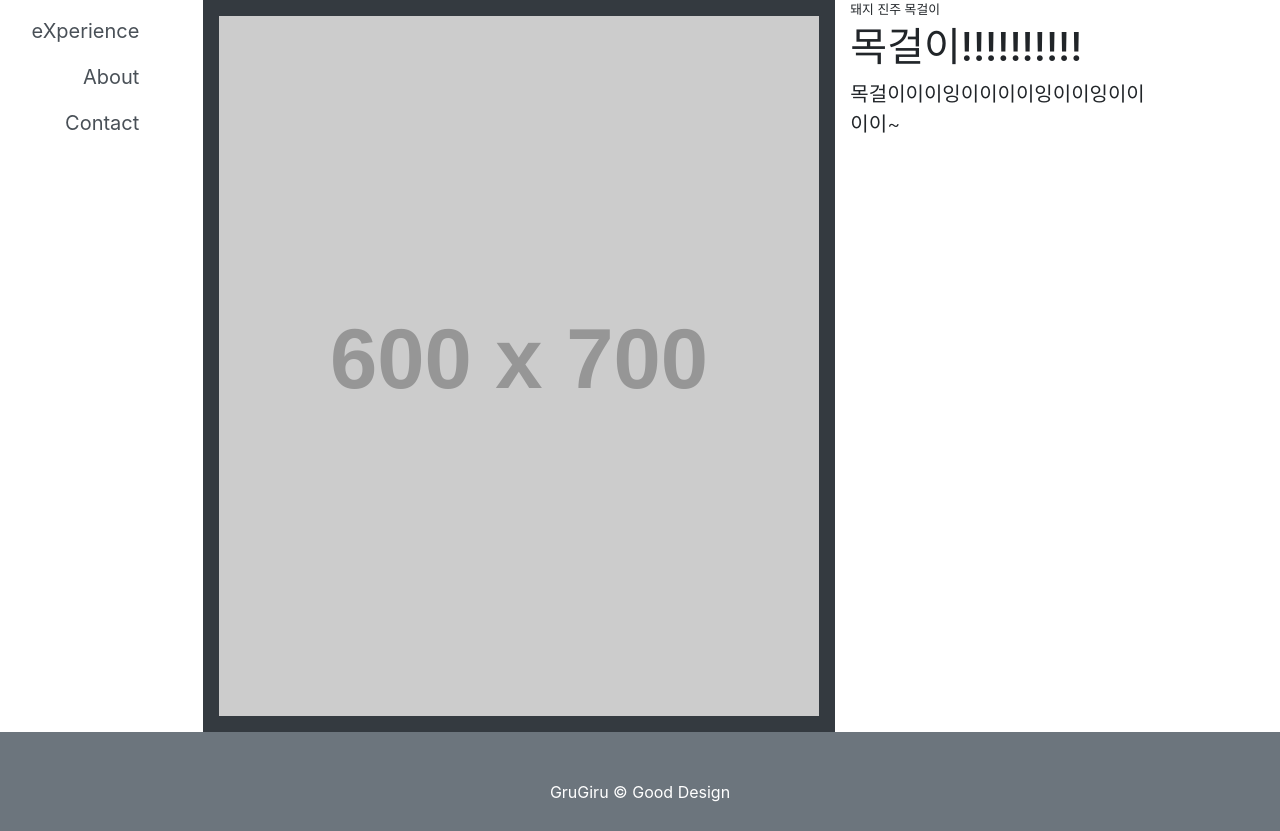
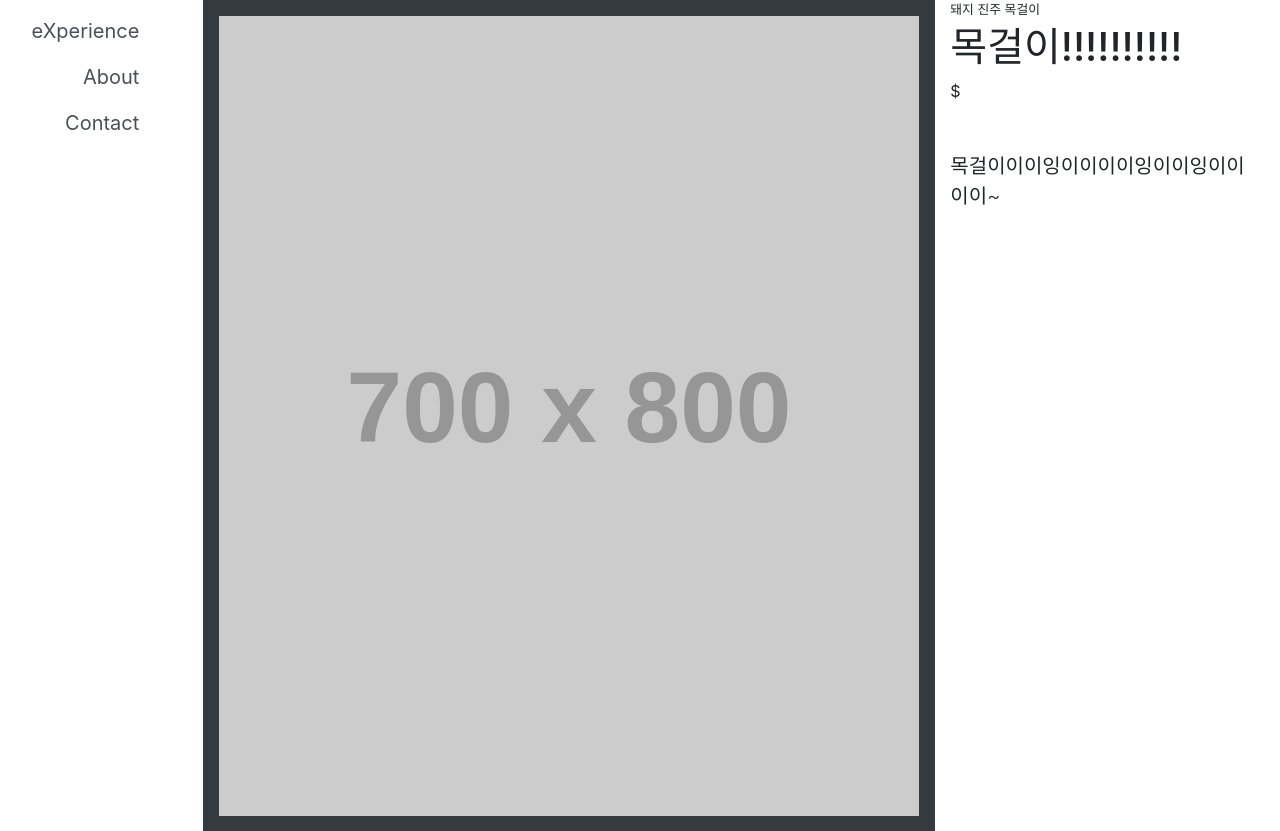
Before and after one commit to ByeonSeungHa/HomePage, a Django app: page /SinglePage2/ in a window 1280 px wide. Shown: the part 233-1064 px from the top of the page. Run offline with Django 4.2, Linux system fonts and the light colour scheme; grey boxes labelled with a size stand in for pictures from a placeholder-image service; some libraries are stand-ins or nearby versions.

Commit message:
2022-06-07

```diff
--- a/SinglePage/templates/SinglePage/SinglePage2.html
+++ b/SinglePage/templates/SinglePage/SinglePage2.html
@@ -112,14 +112,14 @@
                     </div>
                         </div>
                     <div class="col-md-0 bg-dark">
-                        <img class="card-body p-3 card-img-top mb-0 mb-md-0" src="https://dummyimage.com/600x700/dee2e6/6c757d.jpg" alt="..." /></div>
+                        <img class="card-body p-3 card-img-top mb-0 mb-md-0" src="https://dummyimage.com/700x800/dee2e6/6c757d.jpg" alt="..." /></div>
                     <div class="col-md-3">
                         <div class="small mb-1">돼지 진주 목걸이</div>
                         <h1 class="display-5 fw-bolder">목걸이!!!!!!!!!!</h1>
-<!--                        <div class="fs-5 mb-5">-->
-<!--                            <span class="text-decoration-line-through">$45.00</span>-->
+                        <div class="fs-5 mb-5">
+                            <span class="text-decoration-line-through">$</span>
 <!--                            <span>$40.00</span>-->
-<!--                        </div>-->
+                        </div>
                         <p class="lead">목걸이이이잉이이이이잉이이잉이이이이~</p>
                         <div class="d-flex">
 <!--                            <input class="form-control text-center me-3" id="inputQuantity" type="num" value="1" style="max-width: 3rem" />-->
```
